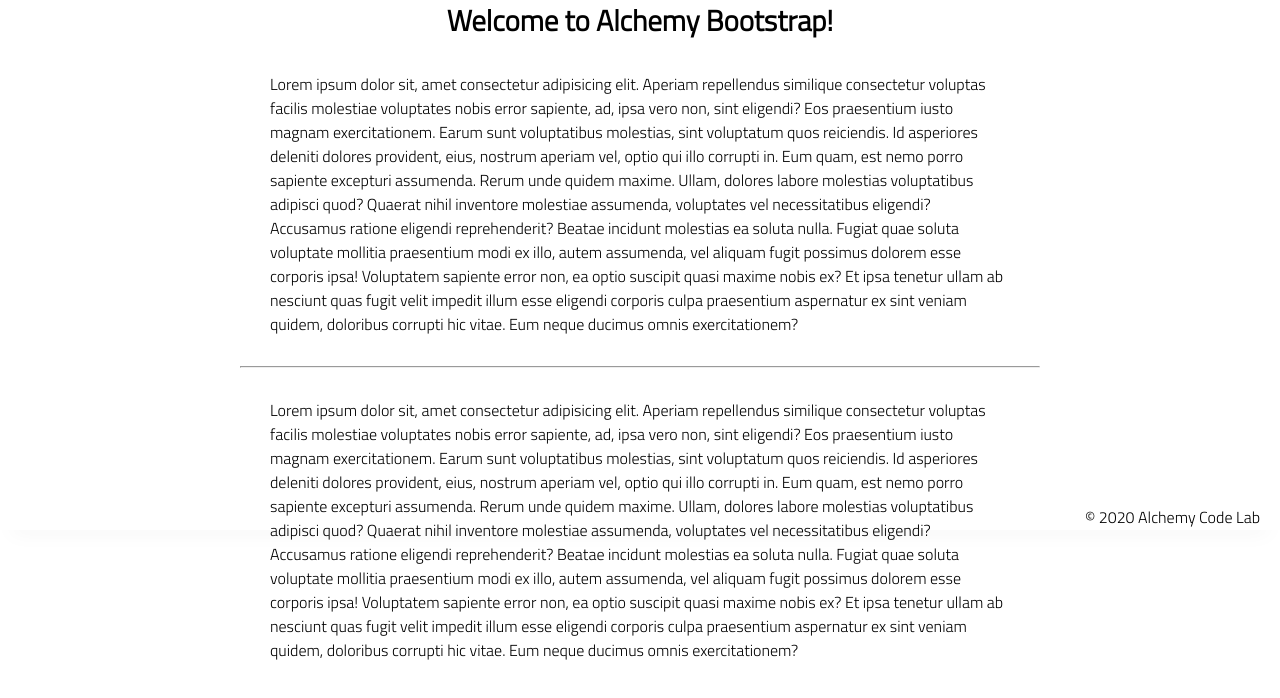
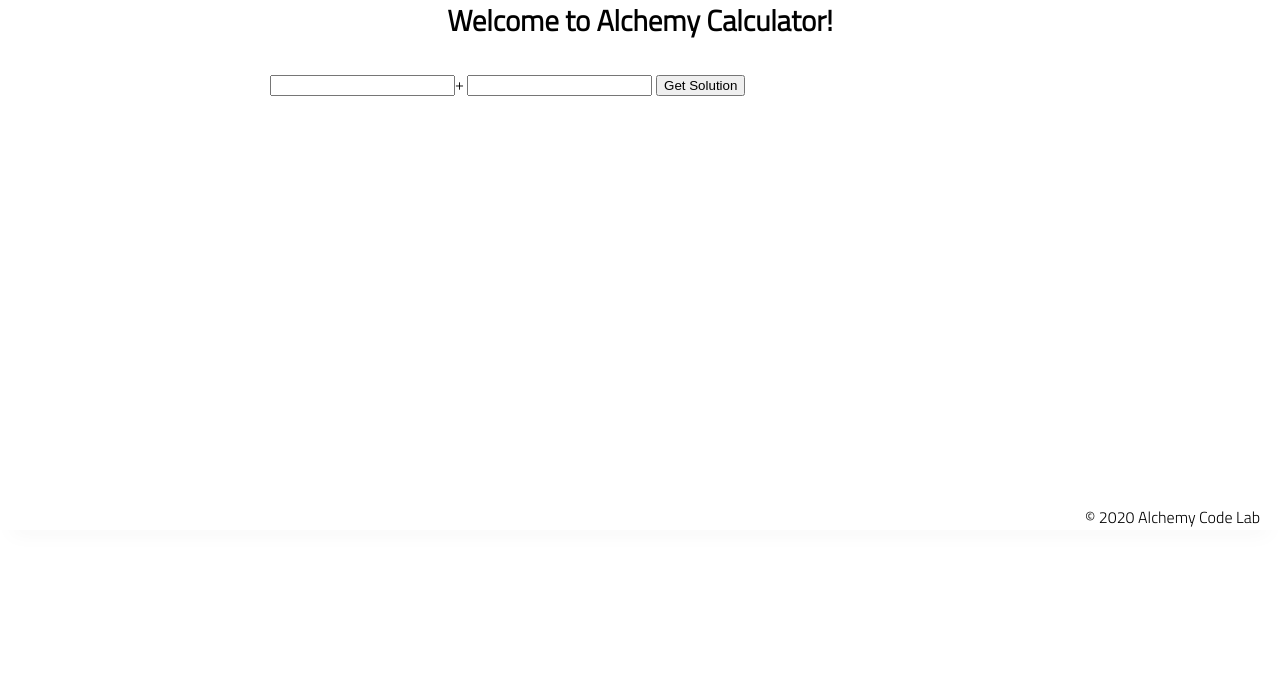
Before and after one commit to Saber-Matt/calculator, a plain HTML site: page index.html in a window 1280 px wide. Shown: the part 270-968 px from the top of the page. After the commit the page ends 800 px from the top, so only its background shows below. Drawn offline with Linux system fonts and the light colour scheme.

Commit message:
finished feature

```diff
--- a/app.js
+++ b/app.js
@@ -3,3 +3,14 @@
 // initialize state
 
 // set event listeners to update state and DOM
+
+const addOne = document.getElementById('first-number');
+const addTwo = document.getElementById('second-number');
+const addButton = document.getElementById('add-button');
+const solution = document.getElementById('solution');
+
+
+addButton.addEventListener('click', () => {
+    const sum = Number(addOne.value) + Number(addTwo.value);
+    solution.textContent = sum;
+});
--- a/index.html
+++ b/index.html
@@ -22,24 +22,28 @@
         <section class="main-section">
             <img class="main-logo" src="assets/alchemy-logo.png"/>
             <h2>
-                Welcome to Alchemy Bootstrap!
+                Welcome to Alchemy Calculator!
             </h2>
 
             <content>
             <p>
-                Lorem ipsum dolor sit, amet consectetur adipisicing elit. Aperiam repellendus similique consectetur voluptas facilis molestiae voluptates nobis error sapiente, ad, ipsa vero non, sint eligendi? Eos praesentium iusto magnam exercitationem.
-                Earum sunt voluptatibus molestias, sint voluptatum quos reiciendis. Id asperiores deleniti dolores provident, eius, nostrum aperiam vel, optio qui illo corrupti in. Eum quam, est nemo porro sapiente excepturi assumenda.
-                Rerum unde quidem maxime. Ullam, dolores labore molestias voluptatibus adipisci quod? Quaerat nihil inventore molestiae assumenda, voluptates vel necessitatibus eligendi? Accusamus ratione eligendi reprehenderit? Beatae incidunt molestias ea soluta nulla.
-                Fugiat quae soluta voluptate mollitia praesentium modi ex illo, autem assumenda, vel aliquam fugit possimus dolorem esse corporis ipsa! Voluptatem sapiente error non, ea optio suscipit quasi maxime nobis ex?
-                Et ipsa tenetur ullam ab nesciunt quas fugit velit impedit illum esse eligendi corporis culpa praesentium aspernatur ex sint veniam quidem, doloribus corrupti hic vitae. Eum neque ducimus omnis exercitationem?
-            </p>
-            <hr />
-            <p>
-                Lorem ipsum dolor sit, amet consectetur adipisicing elit. Aperiam repellendus similique consectetur voluptas facilis molestiae voluptates nobis error sapiente, ad, ipsa vero non, sint eligendi? Eos praesentium iusto magnam exercitationem.
-                Earum sunt voluptatibus molestias, sint voluptatum quos reiciendis. Id asperiores deleniti dolores provident, eius, nostrum aperiam vel, optio qui illo corrupti in. Eum quam, est nemo porro sapiente excepturi assumenda.
-                Rerum unde quidem maxime. Ullam, dolores labore molestias voluptatibus adipisci quod? Quaerat nihil inventore molestiae assumenda, voluptates vel necessitatibus eligendi? Accusamus ratione eligendi reprehenderit? Beatae incidunt molestias ea soluta nulla.
-                Fugiat quae soluta voluptate mollitia praesentium modi ex illo, autem assumenda, vel aliquam fugit possimus dolorem esse corporis ipsa! Voluptatem sapiente error non, ea optio suscipit quasi maxime nobis ex?
-                Et ipsa tenetur ullam ab nesciunt quas fugit velit impedit illum esse eligendi corporis culpa praesentium aspernatur ex sint veniam quidem, doloribus corrupti hic vitae. Eum neque ducimus omnis exercitationem?
+                <span>
+                    <input id= "first-number">+
+                </span>
+
+                <span>
+                    <input id= "second-number">
+
+                </span>
+                    <button id="add-button">Get Solution
+                    </button>
+
+                <span id = "solution">
+                </span>
+                <span>
+                    <script type="module" src="app.js"></script>
+                </span>
+
             </p>
 
         </section>
```
